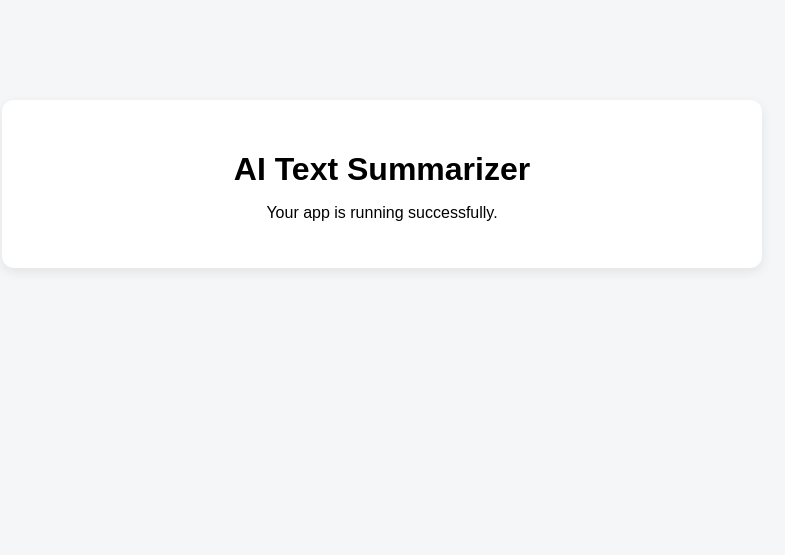
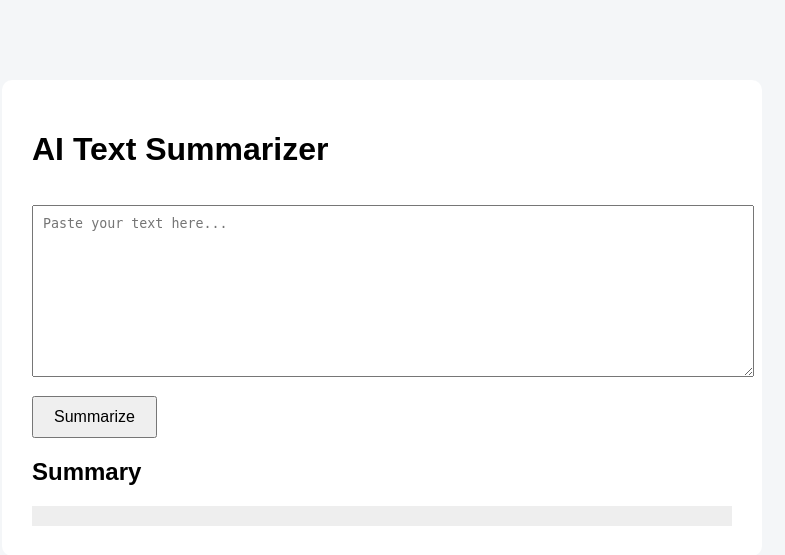
Before and after one commit to PhotonParticle42/AI-Text-Summarizer, a Flask app: page / in a window 1280 px wide. Shown: the top 555 px of the page, without its empty margins (258-1043 px from the left). Run offline with Flask 3, Linux system fonts and the light colour scheme.

Commit message:
Added UI for text input and summary output

```diff
--- a/static/style.css
+++ b/static/style.css
@@ -1,21 +1,31 @@
 body {
-    font-family: Arial, sans-serif;
+    font-family: Arial;
     background-color: #f4f6f8;
-    margin: 0;
-    padding: 0;
 }
 
 .container {
-    width: 80%;
-    max-width: 700px;
-    margin: 100px auto;
+    width: 700px;
+    margin: 80px auto;
     background: white;
     padding: 30px;
-    border-radius: 12px;
-    box-shadow: 0 4px 12px rgba(0, 0, 0, 0.08);
-    text-align: center;
+    border-radius: 10px;
 }
 
-h1 {
-    margin-bottom: 10px;
+textarea {
+    width: 100%;
+    height: 150px;
+    margin-top: 15px;
+    padding: 10px;
 }
+
+button {
+    margin-top: 15px;
+    padding: 10px 20px;
+    font-size: 16px;
+}
+
+#output {
+    margin-top: 20px;
+    padding: 10px;
+    background: #eee;
+}
--- a/templates/index.html
+++ b/templates/index.html
@@ -6,10 +6,31 @@
     <title>Text Summarizer</title>
     <link rel="stylesheet" href="{{ url_for('static', filename='style.css') }}">
 </head>
+
 <body>
-    <div class="container">
-        <h1>AI Text Summarizer</h1>
-        <p>Your app is running successfully.</p>
-    </div>
+
+<div class="container">
+
+<h1>AI Text Summarizer</h1>
+
+<textarea id="inputText" placeholder="Paste your text here..."></textarea>
+
+<button onclick="summarize()">Summarize</button>
+
+<h2>Summary</h2>
+
+<div id="output"></div>
+
+</div>
+
+<script>
+function summarize(){
+    const text = document.getElementById("inputText").value;
+
+    document.getElementById("output").innerText =
+        "Summary will appear here (backend coming next step)";
+}
+</script>
+
 </body>
 </html>
```
